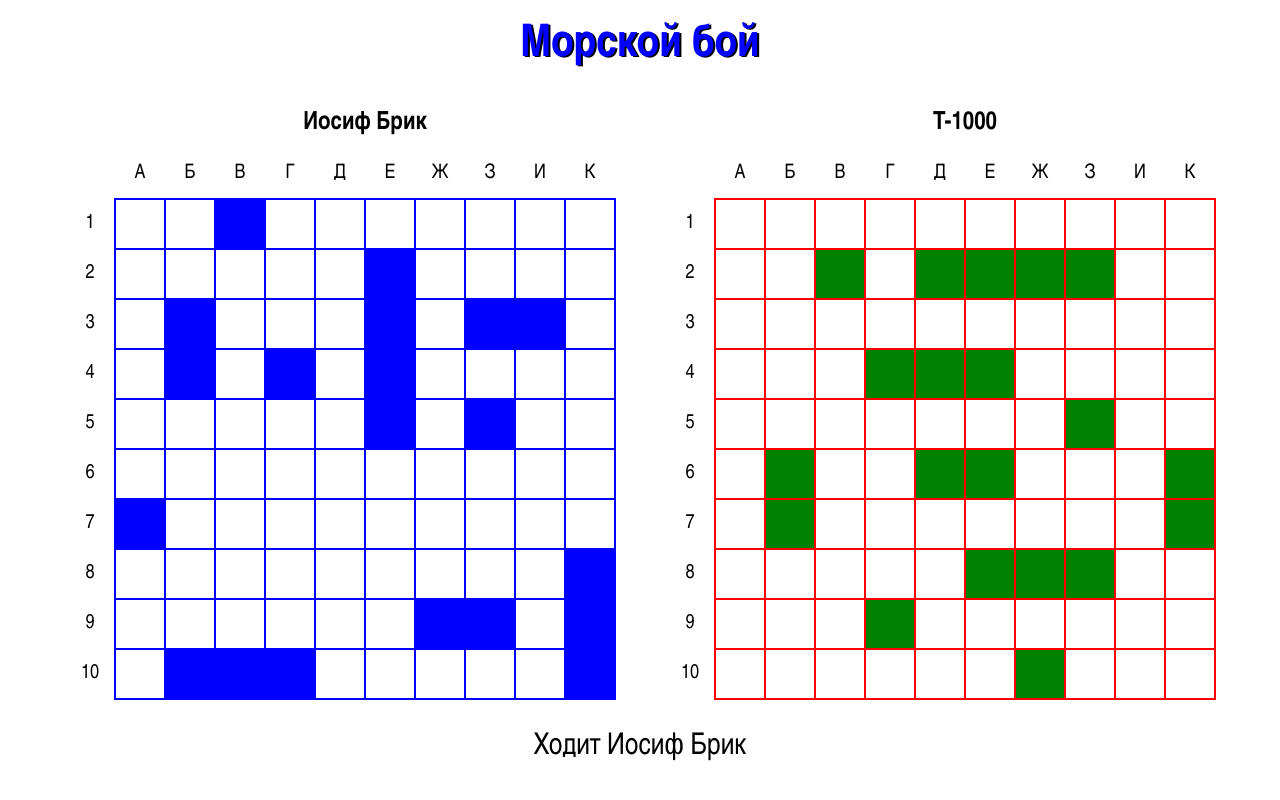
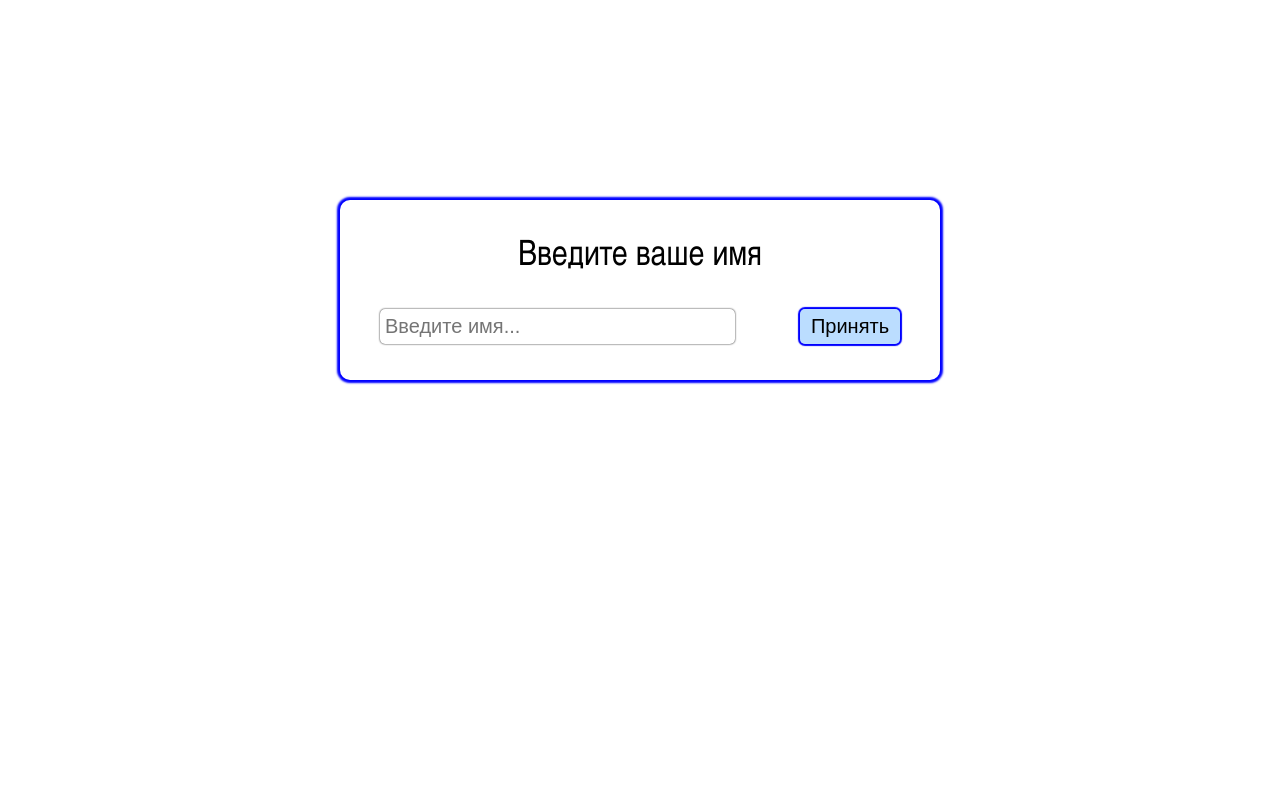
Before and after one commit to AndreyKosDir/Sea-Battle, a Vue app: page / in a window 1280 px wide. Built offline with nearby package versions, Linux system fonts and the light colour scheme.

Commit message:
Игра написана.

```diff
--- a/src/App.vue
+++ b/src/App.vue
@@ -1,6 +1,6 @@
 <template>
     <div id="app">
-        <StartMenu v-if="hideGame" @start-game="startGame"/>
+        <StartMenu v-if="hideGame" @start-game="startGame" @assign-name="assignName"/>
         <div class="game" v-if="!hideGame">
             <span class="title">Морской бой</span>
             <div class="players">
@@ -26,7 +26,6 @@
 </template>
 
 <script>
-
     import Player from "./components/Player";
     import StartMenu from "./components/StartMenu";
     import BattleField from "./BattleField";
@@ -39,7 +38,7 @@
         components: {GameOver, StartMenu, Player},
         data() {
             return {
-                hideGame: false,
+                hideGame: true,
                 AI: new AI(),
                 AIShoots: 0,
                 humanTurn: true,
@@ -52,9 +51,12 @@
             }
         },
         methods: {
-            startGame(playerName) {
-                this.playerName = playerName;
+            startGame() {
                 this.hideGame = false;
+            },
+
+            assignName(name, recipient) {
+                this[recipient] = name;
             },
 
             playerShoots(inTheMark) {
@@ -67,6 +69,7 @@
                 }
 
             },
+
             computerShoots() {
                 setTimeout(() => {
                     if (this.gameOver) {
@@ -86,6 +89,7 @@
                     }
                 }, Helpers.getRandomNumber(500, 1500))
             },
+
             endGame() {
                 if (this.playerScore > this.computerScore) {
                     this.win = true;
@@ -93,14 +97,17 @@
 
                 this.gameOver = true;
             },
+
             restartGame() {
+                this.win = false;
                 this.gameOver = false;
                 this.playerScore = 0;
                 this.computerScore = 0;
                 this.humanTurn = true;
                 this.AI = new AI();
-            }
+            },
         },
+
         computed: {
             playerField() {
                 if (!this.gameOver) {
@@ -122,16 +129,17 @@
 
         watch: {
             playerScore() {
-                if (this.playerScore === 2) {
+                if (this.playerScore === 20) {
                     this.endGame();
                 }
             },
             computerScore() {
-                if (this.computerScore === 2) {
+                if (this.computerScore === 20) {
                     this.endGame()
                 }
-            },
-        }
+            }
+        },
+
     }
 </script>
 
--- a/src/components/Cell.vue
+++ b/src/components/Cell.vue
@@ -50,7 +50,7 @@
             },
             updateStyle() {
                 this.style = this.getStyle();
-            }
+            },
         },
         watch: {
             aiShoots() {
@@ -62,7 +62,7 @@
                 if (this.cellInfo.shoot) {
                     this.style = 'off-the-mark';
                 }
-            }
+            },
         },
         beforeMount() {
             this.updateStyle();
@@ -71,9 +71,6 @@
 </script>
 
 <style scoped>
-
-
-
     .human .battle-cell {
         width: 50px;
         height: 50px;
@@ -88,7 +85,7 @@
         content: ' ';
         width: 10px;
         height: 10px;
-        background-color: black;
+        background-color: blue;
         border-radius: 50%;
     }
 
@@ -171,7 +168,7 @@
         content: '';
         height: 40px;
         width: 5px;
-        background-color: red;
+        background-color: white;
         animation: none;
         border-radius: 0;
     }
@@ -184,8 +181,9 @@
         transform: rotate(135deg);
     }
 
-    .computer .ship {
-        background-color: green;
+
+    .computer .ship-shoot {
+        background-color: red;
     }
 
     .computer .off-the-mark:before,
--- a/src/components/CellLine.vue
+++ b/src/components/CellLine.vue
@@ -24,7 +24,7 @@
             shoot(inTheMark) {
                 this.$emit('shoot', inTheMark);
             }
-        }
+        },
     }
 </script>
 
--- a/src/components/GameOver.vue
+++ b/src/components/GameOver.vue
@@ -29,7 +29,7 @@
         position: absolute;
         width: 100vw;
         height: 100vh;
-        background-color: rgba(128, 128, 128, 0.38);
+        background-color: white;
         display: flex;
         justify-content: center;
         align-items: start;
--- a/src/components/Player.vue
+++ b/src/components/Player.vue
@@ -10,6 +10,7 @@
             </div>
             <div class="battle-field">
                 <CellLine
+
                         :player="player"
                         v-for="(line, column) of board"
                         :cells="line"
@@ -41,7 +42,7 @@
             shoot(inTheMark) {
                 this.$emit('player-shoots', inTheMark);
             }
-        }
+        },
     }
 </script>
 
--- a/src/components/StartMenu.vue
+++ b/src/components/StartMenu.vue
@@ -1,7 +1,7 @@
 <template>
     <div class="startMenu">
-        <span>Введите ваше имя</span>
-        <Input @start-game="startGame"/>
+        <span>{{message}}</span>
+        <Input @start-game="startGame" @send-name="sendName"/>
     </div>
 </template>
 
@@ -10,9 +10,20 @@
     export default {
         name: "StartMenu",
         components: {Input},
+        data() {
+            return {
+                message: 'Введите ваше имя'
+            }
+        },
         methods: {
-            startGame(playerName) {
-                this.$emit('start-game', playerName)
+            startGame() {
+                this.$emit('start-game')
+            },
+            sendName(name, recipient) {
+                if (recipient === 'playerName') {
+                    this.message = 'Введите имя противника';
+                }
+                this.$emit('assign-name', name, recipient)
             }
         }
     }
--- a/src/components/UI/Input.vue
+++ b/src/components/UI/Input.vue
@@ -1,6 +1,6 @@
 <template>
     <form @submit.prevent="onSubmit" class="form">
-        <input type="text" placeholder="Введите имя..." v-model="playerName">
+        <input type="text" placeholder="Введите имя..." v-model="name">
         <button>Принять</button>
     </form>
 </template>
@@ -10,22 +10,31 @@
         name: "Input",
         data() {
             return {
-                playerName: ''
+                name: '',
+                count: 0
             }
         },
         methods: {
             onSubmit() {
-                if (this.playerName.length === 0) {
+                if (this.name.length === 0) {
                     return;
                 }
 
-                this.$emit('start-game', this.playerName);
+                if (this.count === 0) {
+                    this.$emit('send-name', this.name, 'playerName');
+                    this.name = '';
+                    this.count++;
+                } else {
+                    this.$emit('send-name', this.name, 'computerName');
+                    this.$emit('start-game');
+                }
+
             }
         },
         watch: {
             playerName() {
-                if (this.playerName.length > 25) {
-                    this.playerName = this.playerName.slice(0, 25);
+                if (this.name.length > 25) {
+                    this.name = this.name.slice(0, 25);
                 }
             }
         }
```
